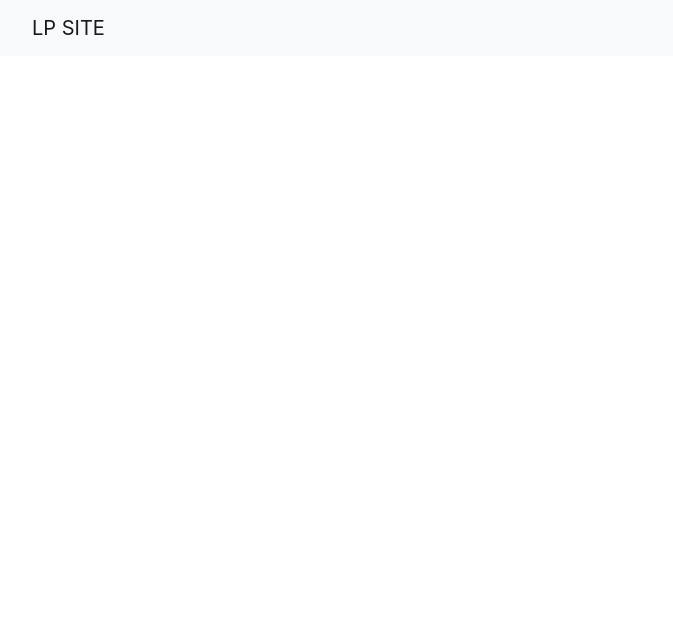
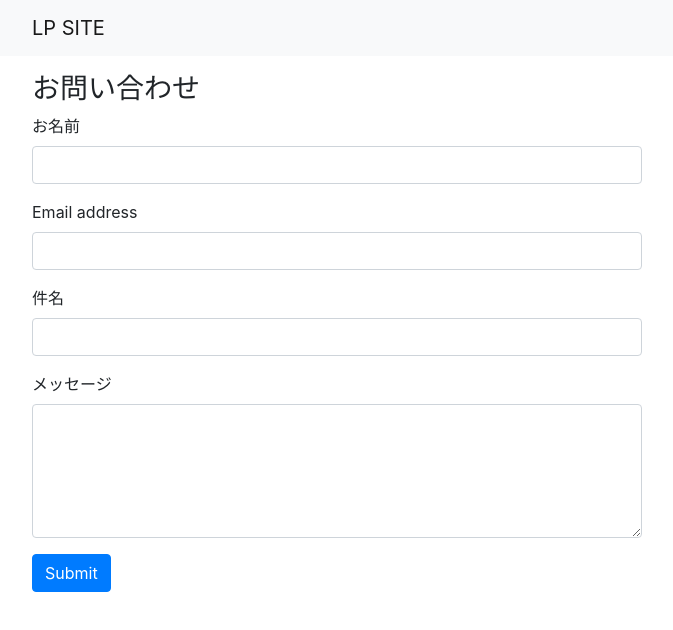
Before and after one commit to oppara/try-nuxtjs-zenn-book, a Nuxt app: page /contact in a window 1280 px wide. Before the commit this address had no page. Shown: the top 630 px of the page, without its empty margins (303-976 px from the left). Built offline with nearby package versions, Linux system fonts and the light colour scheme.

Commit message:
Add contact.vue

```diff
--- /dev/null
+++ b/pages/contact.vue
@@ -0,0 +1,33 @@
+<template>
+  <div >
+    <form>
+      <h1 class="h3">お問い合わせ</h1>
+      <div class="form-group">
+        <label>お名前</label>
+        <input type="text" class="form-control">
+      </div>
+      <div class="form-group">
+        <label>Email address</label>
+        <input type="email" class="form-control">
+      </div>
+      <div class="form-group">
+        <label>件名</label>
+        <input type="text" class="form-control">
+      </div>
+      <div class="form-group">
+        <label>メッセージ</label>
+        <textarea class="form-control" rows="5"/>
+      </div>
+      <button type="submit" class="btn btn-primary">Submit</button>
+    </form>
+  </div>
+</template>
+
+<script>
+export default {
+}
+</script>
+
+<style>
+
+</style>
```
